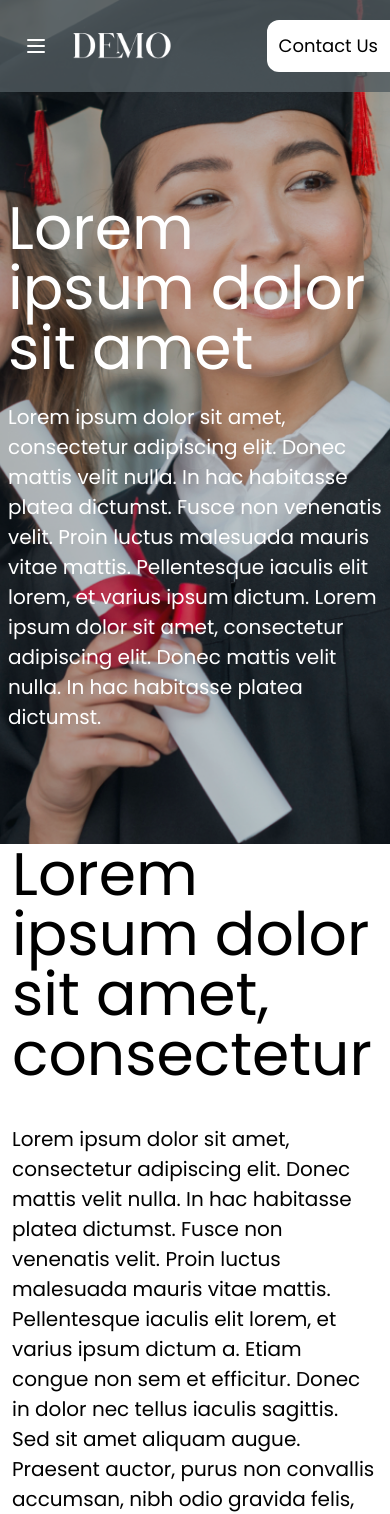
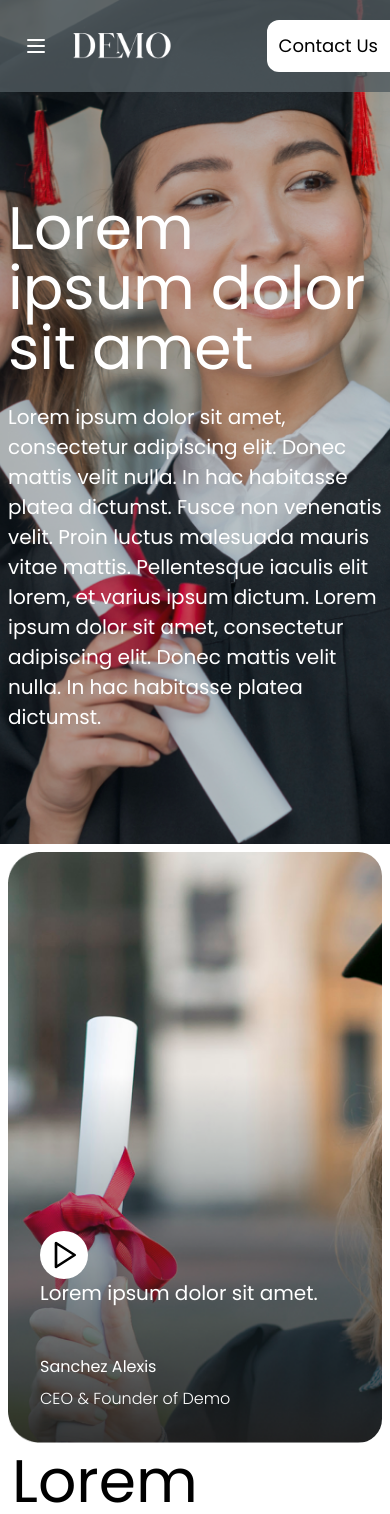
Before and after one commit to Sajadaliismail/demoWebsite, a Next.js app: page / in a window 390 px wide. Shown: the top 1514 px of the page. Built offline with nearby package versions, Linux system fonts and the light colour scheme; a web font is replaced by a local one.

Commit message:
bugs fixed

```diff
--- /dev/null
+++ b/app/components/About.tsx
@@ -0,0 +1,20 @@
+import { Play } from "lucide-react";
+
+export default function About() {
+  return (
+    <section id="aboutUs" className="md:h-[100vh] md:p-12 p-2">
+      <div
+        className="rounded-3xl flex flex-col justify-end md:p-16 p-8 text-white bg-cover md:h-[100vh] h-[70vh] "
+        style={{
+          backgroundImage: "url(/home.png)",
+          backgroundRepeat: "no-repeat",
+        }}
+      >
+        <Play className="bg-white rounded-full w-12 h-12 p-2" color="black" />
+        <p className="md:text-5xl text-xl mb-12">Lorem ipsum dolor sit amet.</p>
+        <p className="md:text-2xl mb-2 ">Sanchez Alexis</p>
+        <p className="md:text-2xl font-light">CEO & Founder of Demo</p>
+      </div>
+    </section>
+  );
+}
--- a/app/components/Contacts.tsx
+++ b/app/components/Contacts.tsx
@@ -11,10 +11,10 @@ export default function Contacts() {
   return (
     <section
       id="contacts"
-      className="bg-[#00293a] h-[100vh] text-white py-12 md:py-24"
+      className="bg-[#00293a] md:h-[100vh] text-white py-12 md:py-24"
     >
       <div className="flex flex-col">
-        <div className="flex flex-row flex-wrap gap-12 justify-start md:ml-40 ">
+        <div className="flex flex-row flex-wrap gap-12 md:justify-start justify-center md:ml-40 ">
           <span className="text-2xl">Quick Links</span>
           <Link className="md:text-xl" href={"#home"}>
             Home
@@ -32,32 +32,40 @@ export default function Contacts() {
             Insights
           </Link>
         </div>
-        <hr className="border-slate-700 my-5" />
+        <hr className="border-slate-700 mt-5" />
         <div className="flex flex-col md:flex-row">
           <div className="flex flex-col text-center align-middle items-center justify-center gap-5 mx-auto">
-            <span className="bg-[#083140] w-[300px] h-24 p-6">
+            <span className="bg-[#083140] w-[300px] h-20 p-6">
               Lorem ipsum dolor sit amet
             </span>
-            <span className="bg-[#083140] w-[300px] h-24 p-6">
+            <span className="bg-[#083140] w-[300px] h-20 p-6">
               Lorem ipsum dolor sit amet
             </span>
-            <span className="bg-[#083140] w-[300px] h-24 p-6">
+            <span className="bg-[#083140] w-[300px] h-20 p-6">
               Lorem ipsum dolor sit amet
             </span>
           </div>
-          <div className="flex flex-col text-center align-middle items-center justify-center gap-5 mx-auto">
-            <span className="bg-[#083140] w-[300px] h-24 p-6">Lorem</span>
-            <span className="bg-[#083140] w-[300px] h-24 p-6">Ipsum</span>
-            <span className="bg-[#083140] w-[300px] h-24 p-6">Consectetur</span>
-            <span className="bg-[#083140] w-[300px] h-24 p-6">Efficcitur</span>
+          <hr className="md:hidden  border-slate-700 my-5" />
+
+          <div className="border-l-2  hidden md:block border-slate-700  " />
+
+          <div className="flex flex-col text-center align-middle items-center justify-center gap-5 mx-auto py-5">
+            <span className="bg-[#083140] w-[300px] h-20 p-6">Lorem</span>
+            <span className="bg-[#083140] w-[300px] h-20 p-6">Ipsum</span>
+            <span className="bg-[#083140] w-[300px] h-20 p-6">Consectetur</span>
+            <span className="bg-[#083140] w-[300px] h-20 p-6">Efficcitur</span>
           </div>
-          <div className="flex flex-col text-center align-middle items-start justify-center gap-5 mx-auto">
+          <hr className="md:hidden  border-slate-700 my-5" />
+
+          <div className="border-l-2  hidden md:block border-slate-700  " />
+
+          <div className="flex flex-col text-center align-middle items-center md:items-start justify-center gap-5 mx-auto">
             <p className="text-2xl">Contact Us</p>
             <p className="text-wrap">Lorem Ipsum, Iso lorem,Iso Lorem Posum</p>
             <p>+91 00000 00000</p>
             <p>info@demo.com</p>
             <p>Follow us on</p>
-            <div className="flex flex-row gap-5">
+            <div className="flex flex-row gap-5 justify-center ">
               <Facebook className="bg-[#083140] p-2 rounded-md" size={40} />
               <TwitterIcon className="bg-[#083140] p-2 rounded-md" size={40} />
               <Linkedin className="bg-[#083140] p-2 rounded-md" size={40} />
@@ -66,6 +74,10 @@ export default function Contacts() {
             </div>
           </div>
         </div>
+        <hr className="border-slate-700 mb-5" />
+      </div>
+      <div className="flex md:justify-start justify-center md:ml-32 ">
+        ©2024 Demo. All rights reserved.
       </div>
     </section>
   );
--- a/app/page.tsx
+++ b/app/page.tsx
@@ -7,12 +7,14 @@ import Testimonials from "./components/Testimonials";
 import Insights from "./components/Insights";
 import Vacancies from "./components/Vacancies";
 import Contacts from "./components/Contacts";
+import About from "./components/About";
 
 export default function Home() {
   return (
     <div className="">
       <NavBar />
       <HeroSection />
+      <About />
       <HowWeHelp />
       <Pricing />
       <Portfolios />
```
Also changed, not shown: public/home.png (added).
